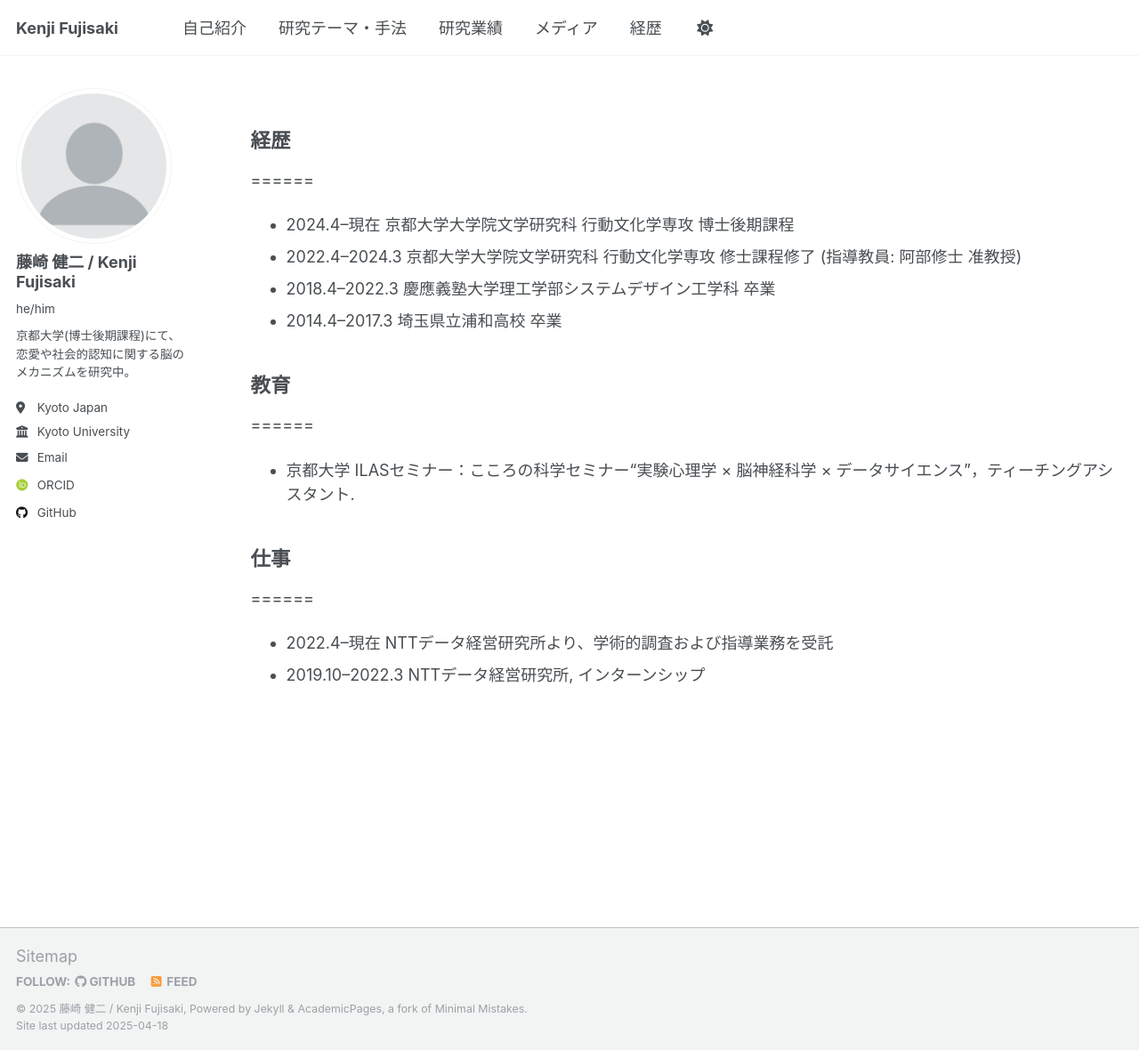
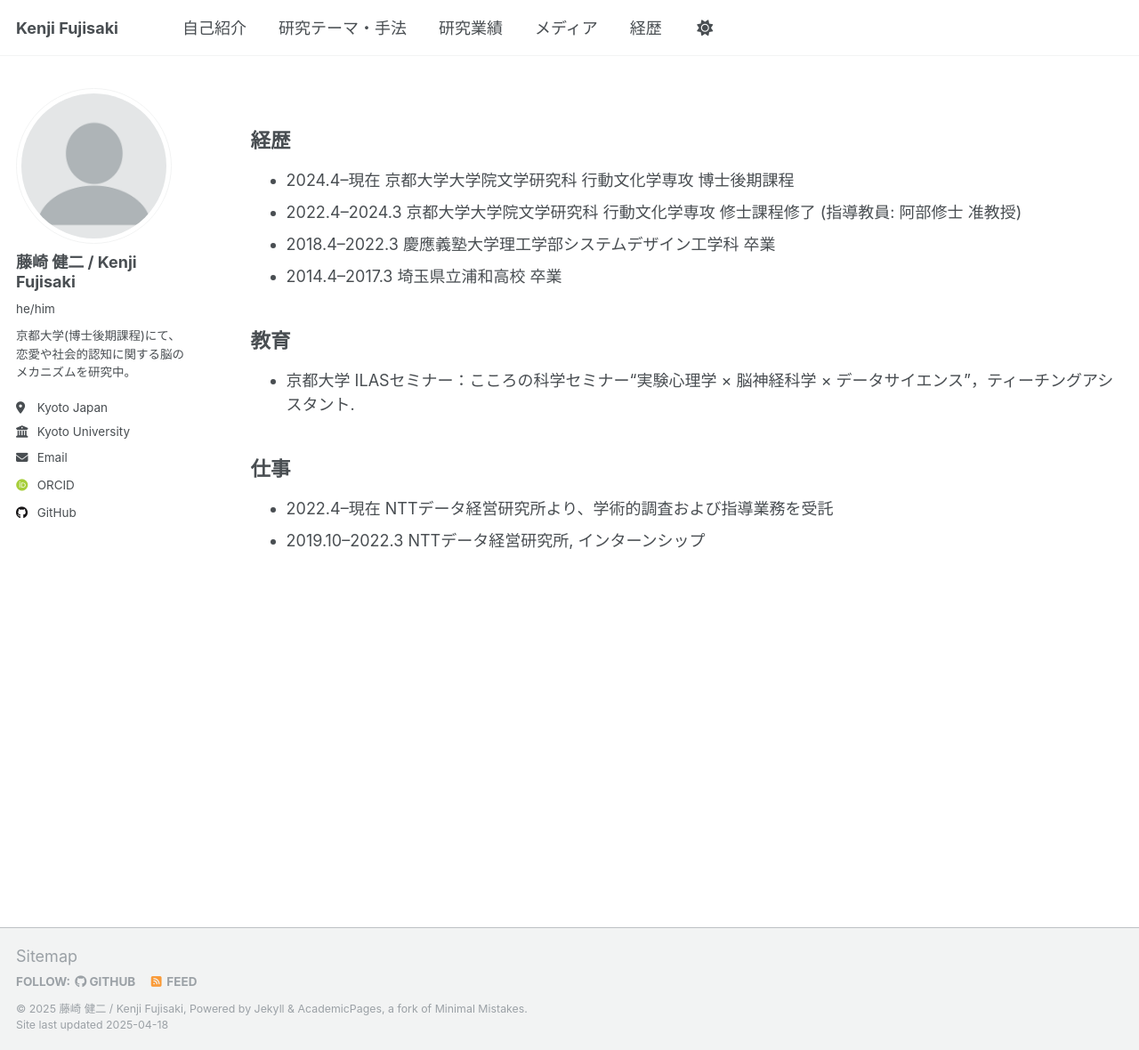
Before and after one commit to kenjifujisaki-research/kenjifujisaki-research.github.io, a Jekyll site: the page built from _pages/cv.md, in a window 1280 px wide and 1180 px high. Shown: the whole window at 89% size. Built offline with Jekyll 4.4.1, drawn with Linux system fonts in a browser that asks for light colours; some web fonts are replaced.

Commit message:
Update cv.md

```diff
--- a/_pages/cv.md
+++ b/_pages/cv.md
@@ -9,18 +9,15 @@ redirect_from:
 
 {% include base_path %}
 
-## 経歴
-======
+## **経歴**
 * 2024.4–現在 京都大学大学院文学研究科 行動文化学専攻 博士後期課程
 * 2022.4–2024.3 京都大学大学院文学研究科 行動文化学専攻 修士課程修了 (指導教員: 阿部修士 准教授)
 * 2018.4–2022.3 慶應義塾大学理工学部システムデザイン工学科 卒業
 * 2014.4–2017.3 埼玉県立浦和高校 卒業
 
-## 教育
-======
+## **教育**
 * 京都大学 ILASセミナー：こころの科学セミナー“実験心理学 × 脳神経科学 × データサイエンス”，ティーチングアシスタント.
 
-## 仕事
-======
+## **仕事**
 * 2022.4–現在 NTTデータ経営研究所より、学術的調査および指導業務を受託
 * 2019.10–2022.3 NTTデータ経営研究所, インターンシップ
```
